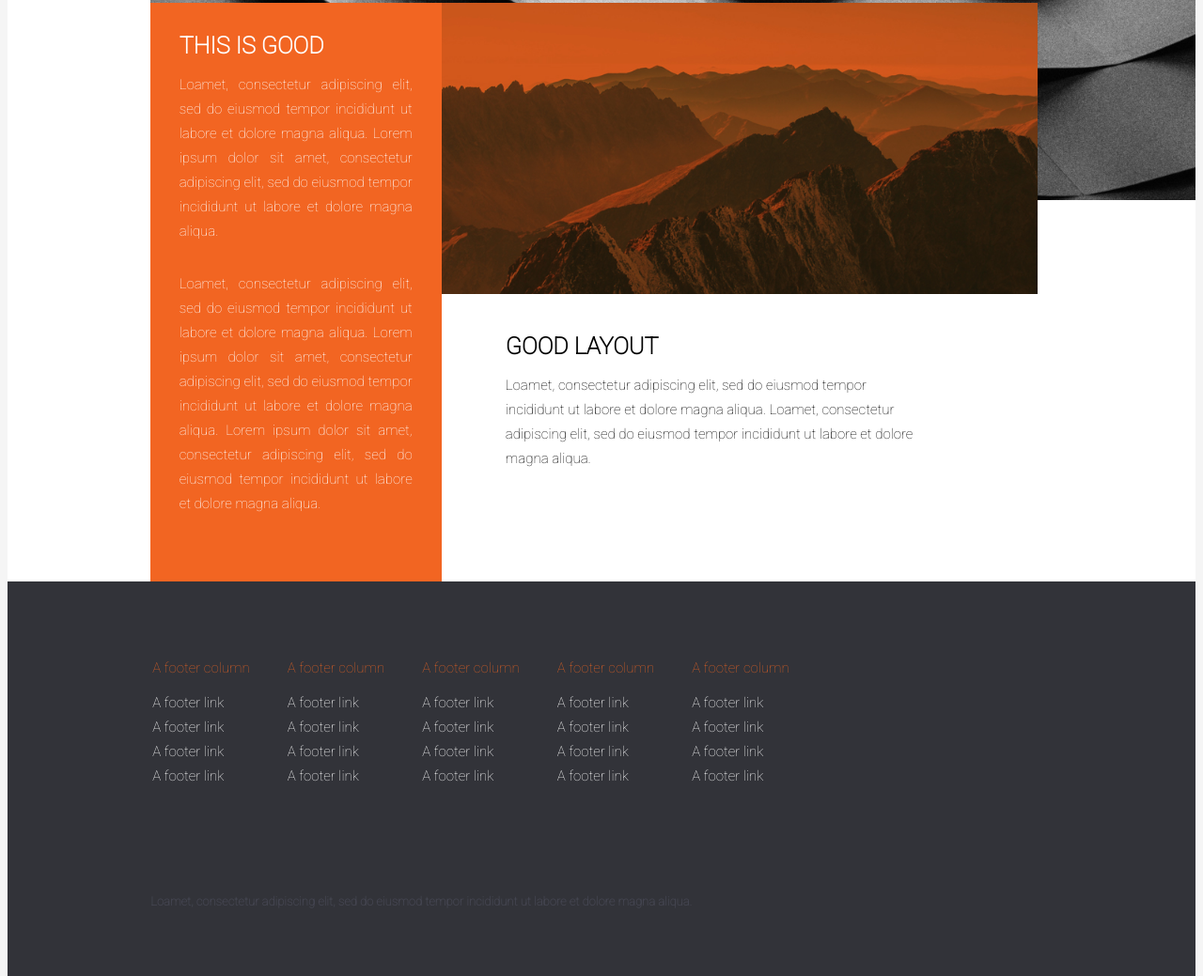
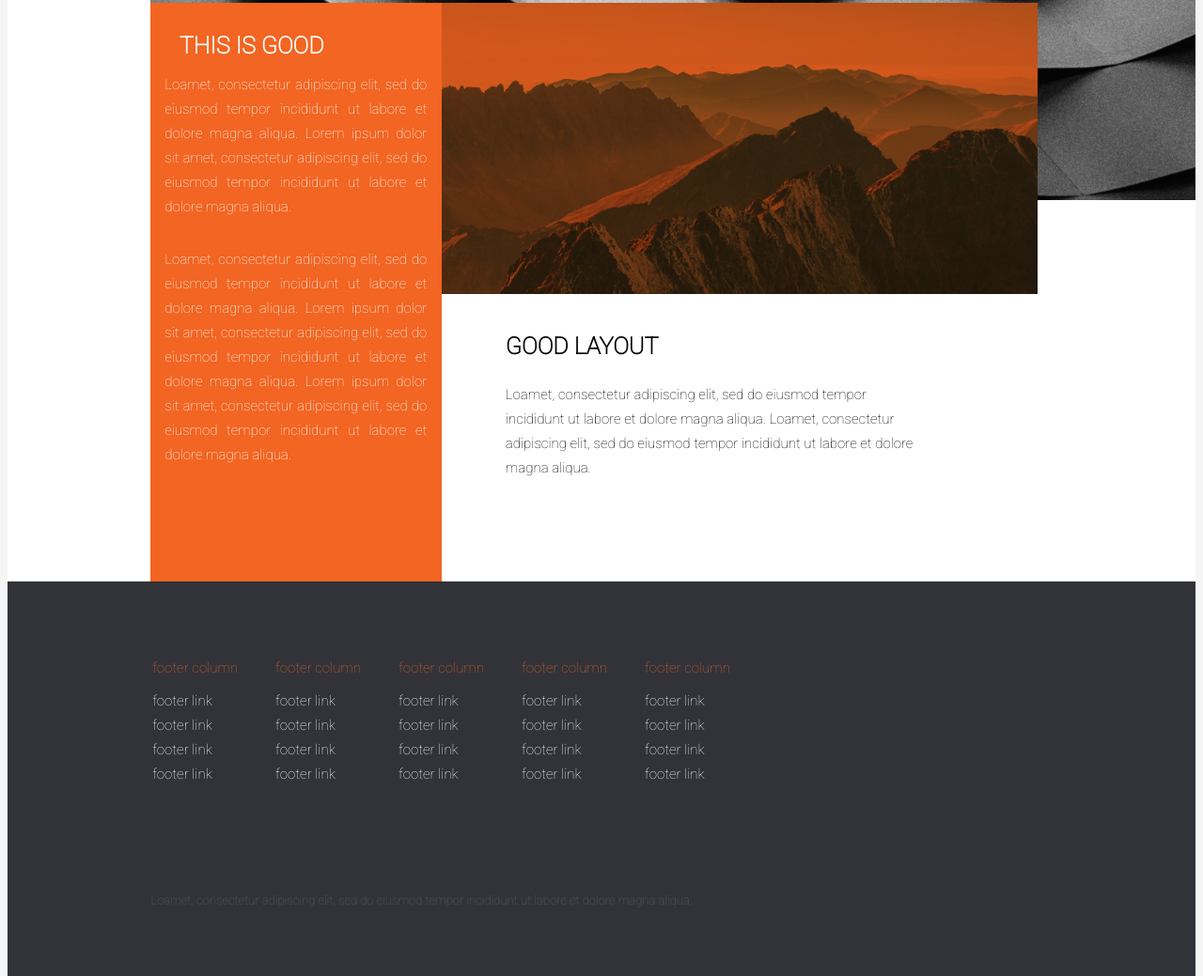
Before and after one commit to AlexAVmp/CProject, a website: page index.html in a window 1280 px wide. Shown: the part 3292-4331 px from the top of the page at 94% size. Drawn offline with Linux system fonts and the light colour scheme.

Commit message:
feat: some fixes have been added

```diff
--- a/index.html
+++ b/index.html
@@ -88,39 +88,39 @@
                 <div class="eighthsection__inner">
                     <div class="eighthsection__columns">
                         <ul class="eighthsection__firstcolumn">
-                            <li>A footer column</li>
-                            <li>A footer link</li>
-                            <li>A footer link</li>
-                            <li>A footer link</li>
-                            <li>A footer link</li>
+                            <li>footer column</li>
+                            <li>footer link</li>
+                            <li>footer link</li>
+                            <li>footer link</li>
+                            <li>footer link</li>
                         </ul>
                         <ul class="eighthsection__secondcolumn">
-                            <li>A footer column</li>
-                            <li>A footer link</li>
-                            <li>A footer link</li>
-                            <li>A footer link</li>
-                            <li>A footer link</li>
+                            <li>footer column</li>
+                            <li>footer link</li>
+                            <li>footer link</li>
+                            <li>footer link</li>
+                            <li>footer link</li>
                         </ul>
                         <ul class="eighthsection__thirdcolumn">
-                            <li>A footer column</li>
-                            <li>A footer link</li>
-                            <li>A footer link</li>
-                            <li>A footer link</li>
-                            <li>A footer link</li>
+                            <li>footer column</li>
+                            <li>footer link</li>
+                            <li>footer link</li>
+                            <li>footer link</li>
+                            <li>footer link</li>
                         </ul>
                         <ul class="eighthsection__fourthcolumn">
-                            <li>A footer column</li>
-                            <li>A footer link</li>
-                            <li>A footer link</li>
-                            <li>A footer link</li>
-                            <li>A footer link</li>
+                            <li>footer column</li>
+                            <li>footer link</li>
+                            <li>footer link</li>
+                            <li>footer link</li>
+                            <li>footer link</li>
                         </ul>
                         <ul class="eighthsection__fifthcolumn">
-                            <li>A footer column</li>
-                            <li>A footer link</li>
-                            <li>A footer link</li>
-                            <li>A footer link</li>
-                            <li>A footer link</li>
+                            <li>footer column</li>
+                            <li>footer link</li>
+                            <li>footer link</li>
+                            <li>footer link</li>
+                            <li>footer link</li>
                         </ul>
                     </div>
                     <div class="eighthsection__footer">
--- a/style.css
+++ b/style.css
@@ -389,7 +389,7 @@ body {
     line-height: 26px;
     letter-spacing: 0em;
     text-align: justify;
-    padding: 0 10%;
+    padding: 0 5%;
 }
 
 .seventhsection {
@@ -419,7 +419,7 @@ body {
     font-weight: 700;
     line-height: 26px;
     letter-spacing: 0em;
-    margin-block-end: 0;
+    margin-block-end: 0.4em;
 }
 
 .seventhsection__text p {
@@ -766,6 +766,15 @@ body {
     .fourthsection__secondcolumn h2 {
         font-size:  13px;
     }
+
+    .eighthsection__inner {
+        width: 60%;
+    }
+
+
+    .eighthsection__columns ul li {
+        font-size: 13px;
+    }
 }
 
 @media (max-width: 376px) {
```
